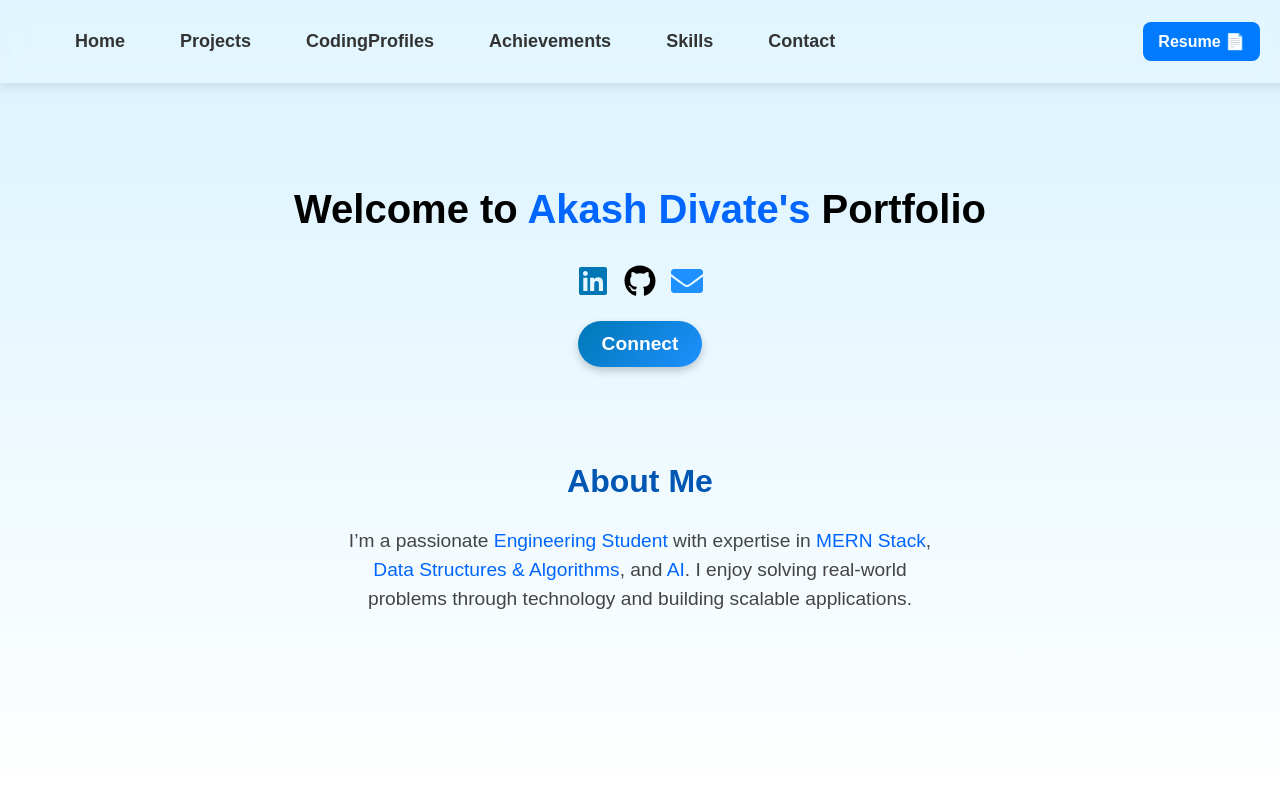
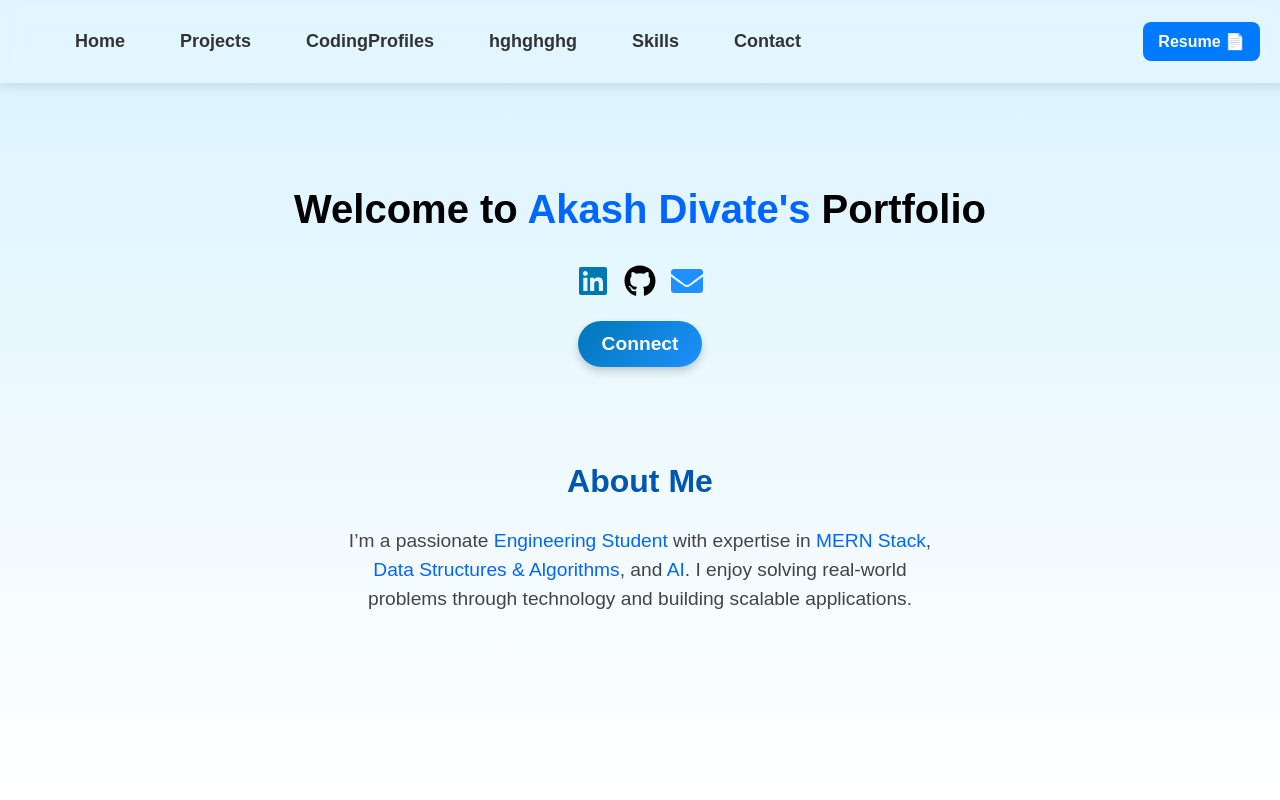
Before and after one commit to AkashD625/MyPortfolio_Website, a React (Vite) app: page / in a window 1280 px wide. Shown: the top 800 px of the page. Built offline with nearby package versions, Linux system fonts and the light colour scheme.

Commit message:
some changes

```diff
--- a/src/components/Navbar.jsx
+++ b/src/components/Navbar.jsx
@@ -34,7 +34,7 @@ const Navbar = () => {
         </li>
         <li>
           <a href="#achievements" onClick={toggleMenu}>
-            Achievements
+            hghghghg
           </a>
         </li>{" "}
         {/* ✅ New */}
```
